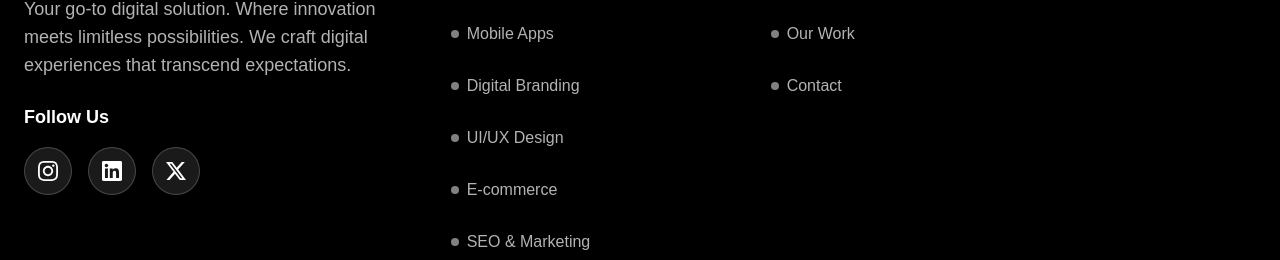
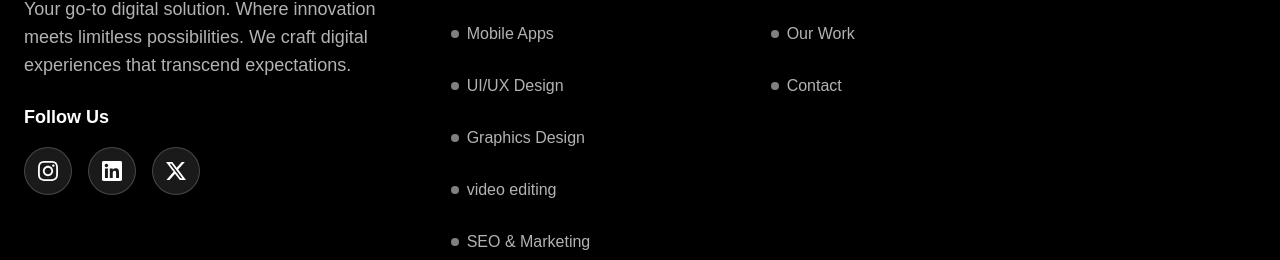
Before and after one commit to piyush-kadam/WorkState, a Next.js app: page / in a window 1280 px wide. Shown: the part 3281-3541 px from the top of the page. Built offline with nearby package versions, Linux system fonts and the light colour scheme.

Commit message:
your changes

```diff
--- a/src/app/components/Footer.jsx
+++ b/src/app/components/Footer.jsx
@@ -10,9 +10,10 @@ export default function Footer() {
   const services = [
     "Web Development",
     "Mobile Apps",
-    "Digital Branding",
+
     "UI/UX Design",
-    "E-commerce",
+   "Graphics Design",
+   "video editing",
     "SEO & Marketing",
   ];
 
```
